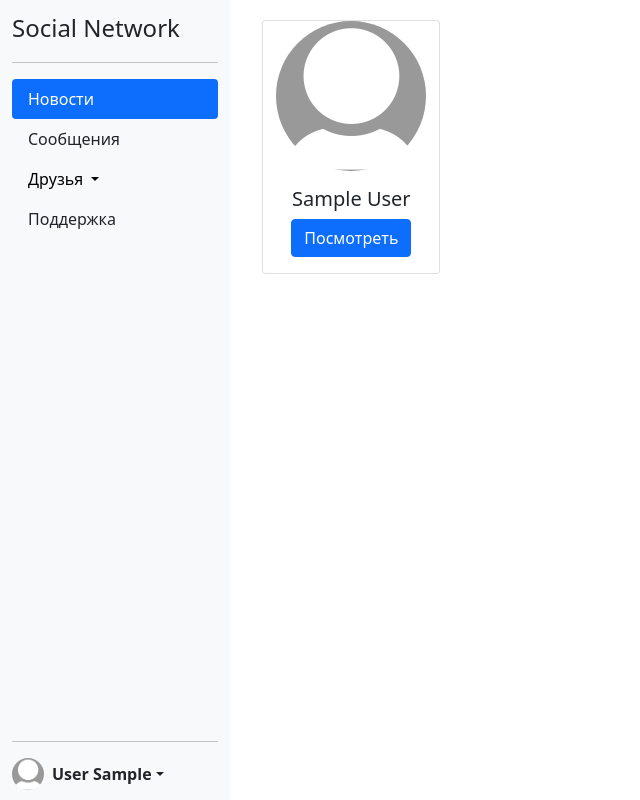
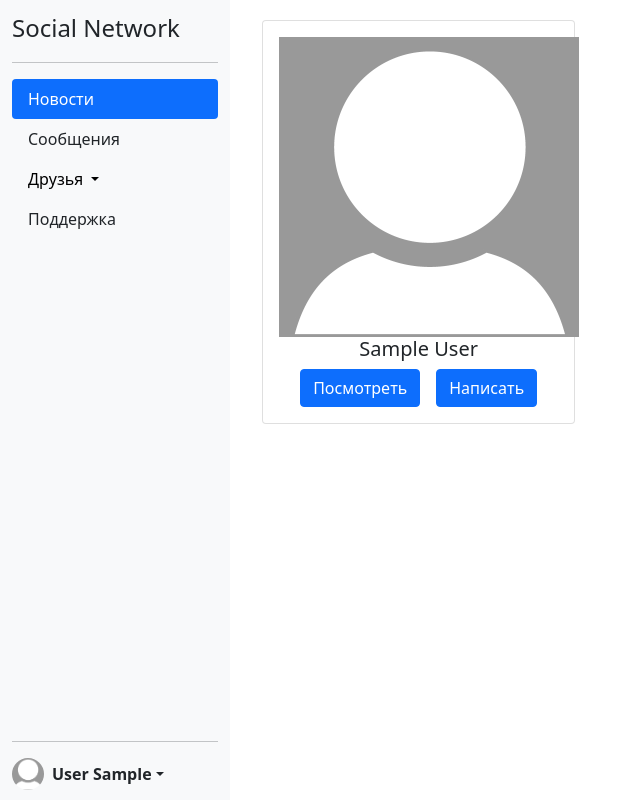
Before and after one commit to PAINTERit/MyFirstSocialNetwork, a Django app: template friend/templates/friend/friends.html in a window 1280 px wide. Shown: the whole page, without its empty margins (0-640 px from the left). Run offline with Django 4.2, Linux system fonts and the light colour scheme; the template is opened without the code that fills it: values that come from a table or form of the project are taken from there, others are empty; the visitor is signed in with stand-in values (Sample User, id 1); data comes from the database, SQL or seed files in the repository; some libraries are stand-ins or nearby versions.

Commit message:
Обновлен дизайн списка друзей.

```diff
--- a/friend/templates/friend/friends.html
+++ b/friend/templates/friend/friends.html
@@ -52,12 +52,14 @@
                     {% if user.avatar %}
                         <div class="d-flex justify-content-center align-items-center">
                             <!-- Добавленный класс -->
-                            <img src="{{ user.avatar.url }}" alt="Admin" width="32" height="32" class="rounded-circle me-2">
+                            <img src="{{ user.avatar.url }}" alt="Admin" width="32" height="32"
+                                 class="rounded-circle me-2">
                         </div>
                     {% else %}
                         <div class="d-flex justify-content-center align-items-center">
                             <!-- Добавленный класс -->
-                            <img src="/media/default/default_avatar.jpg" alt="Admin" width="32" height="32" class="rounded-circle me-2">
+                            <img src="/media/default/default_avatar.jpg" alt="Admin" width="32" height="32"
+                                 class="rounded-circle me-2">
                         </div>
                     {% endif %}
                     <strong>{{ user.last_name }} {{ user.first_name }}</strong>
@@ -84,27 +86,23 @@
 
         <!-- Main content -->
         <div class="col" style="margin: 20px">
-            <div class="row row-cols-1 row-cols-md-5 g-4">
+            <div class="row row-cols-1 row-cols-md-3 g-4">
                 {% for friend in friends %}
                     <div class="col">
-                        <div class="card" style="text-align: center">
-                            {% if user.avatar %}
-                                <div class="d-flex justify-content-center align-items-center">
-                                    <!-- Добавленный класс -->
-                                    <img src="{{ user.avatar.url }}" alt="Admin" class="rounded-circle"
-                                         width="150">
-                                </div>
-                            {% else %}
-                                <div class="d-flex justify-content-center align-items-center">
-                                    <!-- Добавленный класс -->
-                                    <img src="/media/default/default_avatar.jpg" alt="Admin" class="rounded-circle"
-                                         width="150">
-                                </div>
-                            {% endif %}
+                        <div class="card text-center">
                             <div class="card-body">
+                                <img src="/media/default/default_avatar.jpg" width="300" height="300" alt="Friend 1"
+                                     class="mx-auto">
                                 <div hidden>{{ friend.id }}</div>
                                 <h5 class="card-title">{{ friend.first_name }} {{ friend.last_name }}</h5>
-                                <a href="#" class="btn btn-primary">Посмотреть</a>
+                                <div class="d-flex justify-content-center">
+                                    <a href="#" class="btn btn-primary mx-2">Посмотреть</a>
+                                    <form method="post" action="{% url 'check_room' %}">
+                                        {% csrf_token %}
+                                        <input type="hidden" name="friend_id" value="{{ friend.id }}">
+                                        <button class="btn btn-primary mx-2" type="submit">Написать</button>
+                                    </form>
+                                </div>
                             </div>
                         </div>
                     </div>
```
